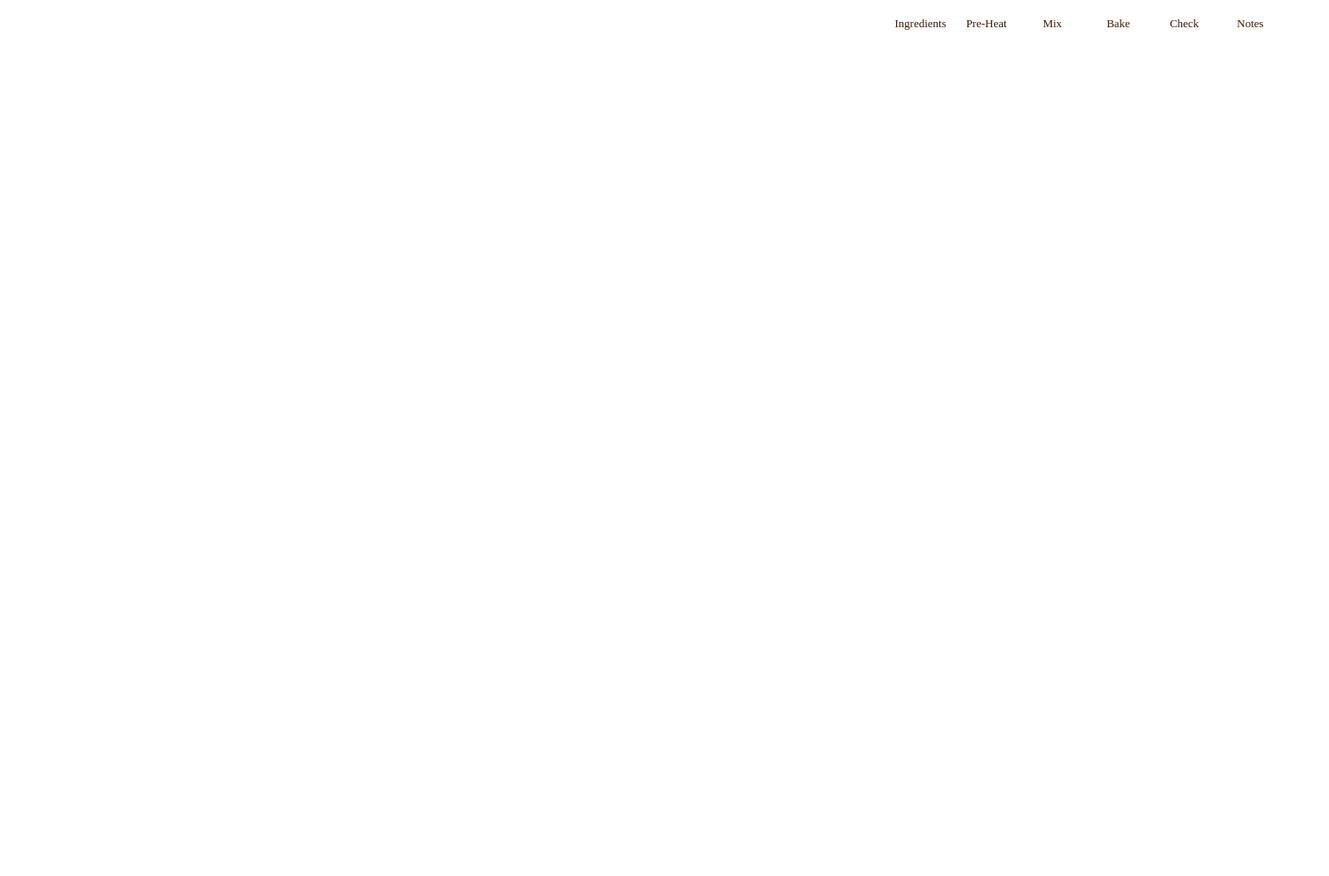
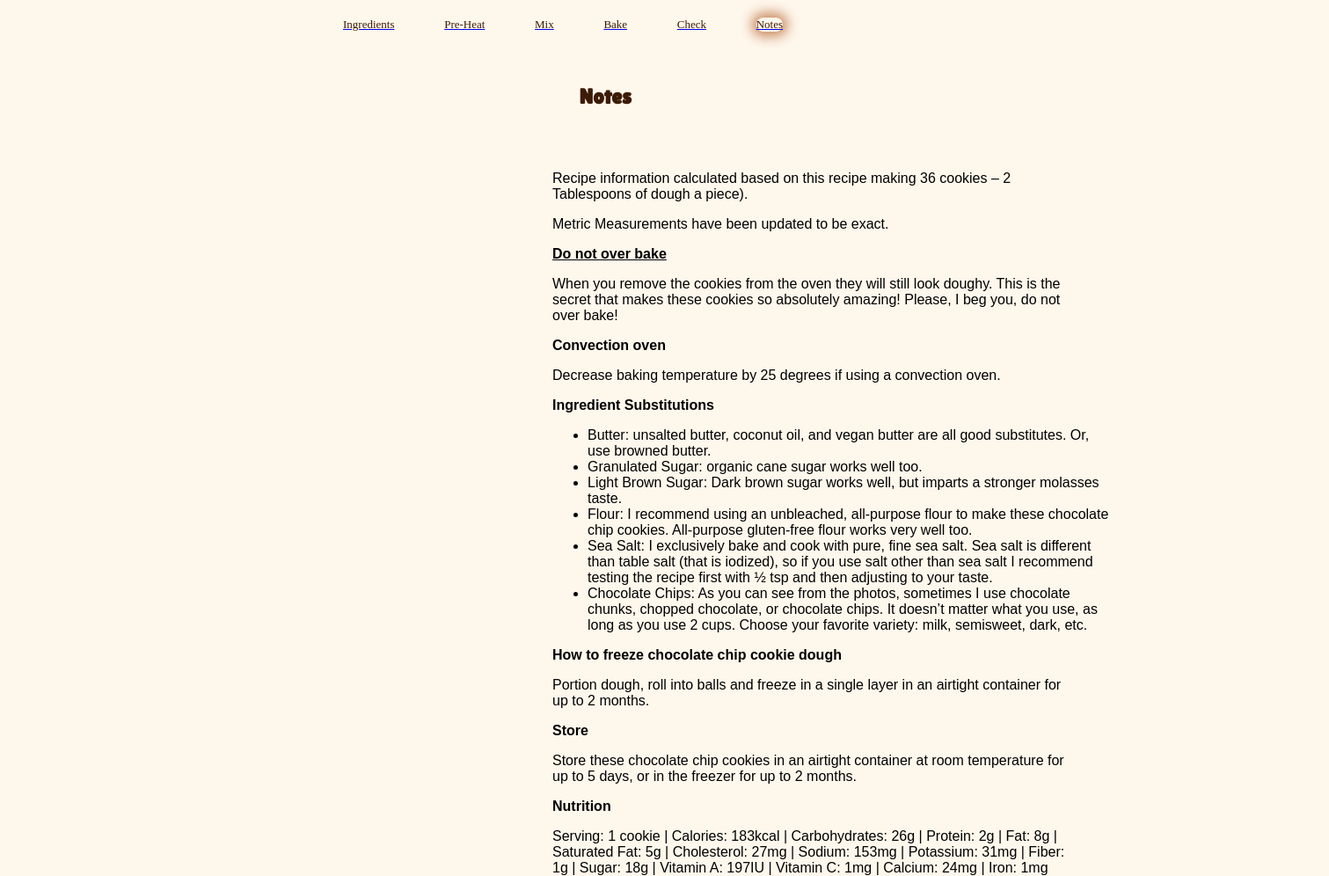
Before and after one commit to Anniestannie/Anniestannie.github.io, a plain HTML site: page project-1/seventh-page.html in a window 1280 px wide. Shown: the whole page at 88% size, 1511 px wide, since content can reach past the window. Before the commit the page ends 800 px from the top, so only its background shows below. Drawn offline with Linux system fonts and the light colour scheme.

Commit message:
sunday(just need font and color touchup)
Also help with the link and spacing

```diff
--- a/project-1/buttons.css
+++ b/project-1/buttons.css
@@ -52,10 +52,27 @@
   background-color: #97c1df;
 }
 
-.nobutton:hover {
+.notesbutton:hover {
   background-color: #3c1b05;
 }
 
-.nobutton a:hover {
+.notesbutton a:hover {
   color: white;
 }
+
+.notesbutton {
+  background-color: #9c9c9c6a;
+  position: relative;
+  width: 60px;
+  height: 60px;
+  border-radius: 30px;
+}
+
+.notesbutton a {
+  color: #3c1b05;
+  text-decoration: none;
+  font-family: Lilita One, serif;
+  font-size: 13px;
+  letter-spacing: 1px;
+  text-align: center;
+}
--- /dev/null
+++ b/project-1/check.css
@@ -0,0 +1,313 @@
+body{
+    background-color: #fef7ec;
+  }
+.navbar {
+    position: absolute;
+    left: 50%;
+    transform: translateX(-50%);
+    display: flex;
+    justify-content: space-between;
+    width: 500px;
+    height: 58px;
+    margin-top: 20px;
+    max-width: 100%;
+    color: #c8885e;
+  }
+
+  .navbar div, .notes {
+    font-size: 13px;
+    text-align: center;
+    text-decoration: none;
+  }
+
+  .step1 {
+      color: #3c1b05;
+  }
+
+  .step2 {
+    color: #3c1b05;
+  }
+
+  .step3 {
+    color: #3c1b05;
+  }
+
+  .step4 {
+    color: #3c1b05;
+  }
+
+  .step5{
+    color: #3c1b05;
+    text-decoration: none;
+    font-size: 13px;
+    text-align: center;
+    outline-color: #c8885e;
+    border: none;
+    border-radius: 30pt;
+    box-shadow: 0 0 10pt 4pt  #c8885e;
+  }
+
+  h1 {
+    position: absolute;
+    width: 250px;
+    height: 58px;
+    top: 80px;
+    left: 44%;
+    color: #3c1b05;
+    font-size: 24px;
+    letter-spacing: 0;
+    font-family: Lilita One, serif;
+    text-align: center;
+    justify-content: center;
+    padding-bottom: 10px;
+  }
+
+  h2{
+    position: absolute;
+    width: 550px;
+    height: 58px;
+    top: 33%;
+    left: 35%;
+    color: #3c1b05;
+    font-size: 24px;
+    letter-spacing: 0;
+    font-family: Lilita One, serif;
+    text-align: center;
+    justify-content: center;
+  }
+
+
+.color-scale {
+    display: flex;
+    flex-wrap: wrap;
+    justify-content: space-between;
+    width: 1000px;
+    max-width: 1000px;
+  }
+
+  .color-block {
+    position: relative;
+    left: 40%;
+    top: 350px;
+    width: 150px;
+    height: 150px;
+    border: 1px solid #000;
+    border-radius: 60%;
+    margin: 5px;
+    text-align: center;
+    line-height: 50px;
+  }
+
+  label{
+   font-family: Arial, Helvetica, sans-serif;
+    color: #3c1b05;
+    font-size: 13px;
+    line-height: 150px;
+  }
+
+  span{
+    color: #fef7ec;
+  }
+
+  .popup-info {
+    display: none;
+    font-family: Arial, Helvetica, sans-serif;
+    color: #3c1b05;
+    font-size: 13px;
+    position: absolute;
+    top: 100%;
+    left: 0;
+    width: 100%;
+  }
+
+  .color-block:hover .popup-info {
+    display: block;
+  }
+
+  input[type="checkbox"] {
+    display: none;
+  }
+
+  input[type="checkbox"]:checked + .color-block .popup-info {
+    display: block;
+  }
+
+
+  .yesbutton {
+    background-color: #c8885e;
+    position: absolute;
+    width: 60px;
+    height: 60px;
+    border-radius: 30px;
+  }
+
+  .yesbutton a {
+    color: #3c1b05;
+    text-decoration: none;
+    font-family: Lilita One, serif;
+    font-size: 13px;
+    letter-spacing: 1px;
+    text-align: center;
+  }
+
+
+  .buttons {
+    position: absolute;
+    width: 37px;
+    height: 25px;
+    top: 18px;
+    left: 12px;
+    font-weight: 400;
+    font-size: 13px;
+    text-align: center;
+    letter-spacing: 0;
+    line-height: 0;
+  }
+
+  .group2 {
+    position: relative;
+    height: 60px;
+    height: 62px;
+    top: 450px;
+    left: 44%;
+  }
+
+
+  .group {
+    position: relative;
+    height: 60px;
+    height: 62px;
+    top: 512px;
+    left: 55%;
+    z-index: 7;
+  }
+
+  .notesbutton a {
+    color: #3c1b05;
+    text-decoration: none;
+    font-family: Lilita One, serif;
+    font-size: 13px;
+    letter-spacing: 1px;
+    text-align: center;
+  }
+
+  .yesbutton:hover {
+    background-color: #97c1df;
+  }
+
+  .yesbutton a:hover {
+    color: white;
+  }
+
+
+
+
+    @media only screen and (max-width: 1000px) {
+      h1{
+        font: 20px;
+        width: auto;
+        position: absolute;
+        left: 38%;
+      }
+
+      h2{
+        position: absolute;
+        right: 30%;
+        width: 50%;
+     }
+
+     .color-scale {
+        display: flex;
+        flex-wrap: wrap;
+        justify-content: space-between;
+        width: 100%;
+        max-width: 1000px;
+        margin: 50px auto;
+      }
+
+
+    }
+
+    @media only screen and (max-width: 800px) {
+        h1{
+          font: 20px;
+          width: auto;
+        }
+
+        h2{
+          position: absolute;
+          left: 30%;
+          width: 50%;
+         }
+         .navbar {
+            flex-direction: row;
+            align-items: center;
+            justify-content: space-between;
+            width: auto;
+          }
+
+          .navbar div, .notes {
+            margin: 2% 0;
+            margin-right: 10px;
+          }
+      .color-scale {
+          display: grid;
+          grid-template-columns: repeat(2, 100px);
+          grid-gap: 50px 80px;
+          width: 100%;
+          max-width: 400px;
+          margin: 50px auto;
+          }
+       .color-block {
+              position: relative;
+              left: -10%;
+              top: 350px;
+
+       }
+          }
+
+    @media only screen and (max-width: 600px) {
+  h1{
+    font: 20px;
+    width: auto;
+  }
+
+  h2{
+    position: absolute;
+    left: 30%;
+    width: 50%;
+   }
+   .navbar {
+      flex-direction: row;
+      align-items: center;
+      justify-content: space-between;
+      width: auto;
+    }
+
+    .navbar div, .notes {
+      margin: 2% 0;
+      margin-right: 10px;
+    }
+.color-scale {
+    display: grid;
+    grid-template-columns: repeat(2, 100px);
+    grid-gap: 50px 80px;
+    width: 100%;
+    max-width: 400px;
+    margin: 50px auto;
+    }
+ .color-block {
+        position: relative;
+        left: -10%;
+        top: 350px;
+
+ }
+ .group2{
+    top: 350px;
+    left: 190px;
+ }
+ .group{
+    top: 412px;
+    left: 380px;
+ }
+    }
--- a/project-1/seventh-page.html
+++ b/project-1/seventh-page.html
@@ -4,8 +4,9 @@
     <meta charset="UTF-8">
     <meta name="viewport" content="width=device-width, initial-scale=1.0">
     <title>Notes</title>
-    <link rel="stylesheet" href="styleseven.css">
+    <link rel="stylesheet" href="../project-1/styleseven.css">
     <link rel="stylesheet" href="../project-1/nav.css">
+    <link rel="stylesheet" href="../project-1/buttons.css">
     <link rel="preconnect" href="https://fonts.googleapis.com">
     <link rel="preconnect" href="https://fonts.gstatic.com" crossorigin>
     <link href="https://fonts.googleapis.com/css2?family=Abril+Fatface&family=Courgette&family=Josefin+Sans:ital,wght@0,100..700;1,100..700&family=Lilita+One&display=swap" rel="stylesheet">
@@ -19,5 +20,27 @@
         <a href="../project-1/sixth-page.html"><div class="step5">Check</div></a>
         <a href="../project-1/seventh-page.html"><div class="notes">Notes</div></a>
     </div>
+    <h1>Notes</h1>
+    <p>Recipe information calculated based on this recipe making 36 cookies – 2 Tablespoons of dough a piece).</p>
+    <p>Metric Measurements have been updated to be exact.</p>
+    <p class="bold">Do not over bake</p>
+    <p>When you remove the cookies from the oven they will still look doughy. This is the secret that makes these cookies so absolutely amazing! Please, I beg you, do not over bake!</p>
+    <p class="title">Convection oven</p>
+    <p>Decrease baking temperature by 25 degrees if using a convection oven.</p>
+    <p><strong>Ingredient Substitutions</strong></p>
+    <ul>
+        <li>Butter: unsalted butter, coconut oil, and vegan butter are all good substitutes. Or, use browned butter.</li>
+        <li>Granulated Sugar: organic cane sugar works well too.</li>
+        <li>Light Brown Sugar: Dark brown sugar works well, but imparts a stronger molasses taste.</li>
+        <li>Flour: I recommend using an unbleached, all-purpose flour to make these chocolate chip cookies. All-purpose gluten-free flour works very well too.</li>
+        <li>Sea Salt: I exclusively bake and cook with pure, fine sea salt. Sea salt is different than table salt (that is iodized), so if you use salt other than sea salt I recommend testing the recipe first with ½ tsp and then adjusting to your taste.</li>
+        <li>Chocolate Chips: As you can see from the photos, sometimes I use chocolate chunks, chopped chocolate, or chocolate chips. It doesn’t matter what you use, as long as you use 2 cups. Choose your favorite variety: milk, semisweet, dark, etc.</li>
+    </ul>
+    <p class="title">How to freeze chocolate chip cookie dough</p>
+    <p>Portion dough, roll into balls and freeze in a single layer in an airtight container for up to 2 months.</p>
+    <p class="title">Store</p>
+    <p>Store these chocolate chip cookies in an airtight container at room temperature for up to 5 days, or in the freezer for up to 2 months.</p>
+    <p class="title">Nutrition</p>
+    <p>Serving: 1 cookie | Calories: 183kcal | Carbohydrates: 26g | Protein: 2g | Fat: 8g | Saturated Fat: 5g | Cholesterol: 27mg | Sodium: 153mg | Potassium: 31mg | Fiber: 1g | Sugar: 18g | Vitamin A: 197IU | Vitamin C: 1mg | Calcium: 24mg | Iron: 1mg</p>
 </body>
 </html>
--- a/project-1/styleseven.css
+++ b/project-1/styleseven.css
@@ -1,86 +1,96 @@
-.navbar{
+body{
+  background-color: #fef7ec;
+}
+.navbar {
   position: absolute;
-    width: 754px;
+  left: 50%;
+  transform: translateX(-50%);
+  display: flex;
+  justify-content: space-between;
+  width: 500px;
   height: 58px;
-    top: -1px;
-    left: 689px;
-    margin: 10px;
+  margin-top: 20px;
+  max-width: 100%;
+  color: #3c1b05;
 }
 
-  .step1{
-    left: 50%;
-    position: absolute;
-    width: 179px;
-    height: 58px;
-    top: 0%;
+.navbar div, .notes {
   color: #3c1b05;
   font-size: 13px;
   text-align: center;
-    letter-spacing: 0;
-    line-height: normal;
+  text-decoration: none;
 }
 
-  .step2{
-    left: 65%;
-    position: absolute;
-    width: 179px;
-    height: 58px;
-    top: 0;
+.notes {
   color: #3c1b05;
+  position: relative;
+  color: #3c1b05;
+  text-decoration: none;
   font-size: 13px;
   text-align: center;
-    letter-spacing: 0;
-    line-height: normal;
+  outline-color: #c8885e;
+  border: none;
+  border-radius: 30pt;
+  box-shadow: 0 0 10pt 4pt  #c8885e;
+  outline-color: #c8885e;
 }
 
-  .step3{
-    left: 80%;
+h1 {
   position: absolute;
-    width: 179px;
+  width: 250px;
   height: 58px;
-    top: 0;
+  top: 80px;
+  left: 44%;
   color: #3c1b05;
-    font-size: 13px;
+  font-size: 24px;
+  letter-spacing: 0;
+  font-family: Lilita One, serif;
   text-align: center;
-    letter-spacing: 0;
-    line-height: normal;
+  justify-content: center;
+  padding-bottom: 10px;
 }
 
-  .step4{
-    left: 95%;
-    position: absolute;
-    width: 179px;
-    height: 58px;
-    top: 0;
-    color: #3c1b05;
-    font-size: 13px;
-    text-align: center;
-    letter-spacing: 0;
-    line-height: normal;
+p, ul{
+  font-family: Arial, Helvetica, sans-serif;
+  position: relative;
+  top: 100px;
+  left: 620px;
+  width: 600px;
+  height: 100%;
 }
 
-  .step5{
-    left: 110%;
-    position: absolute;
-    width: 179px;
-    height: 58px;
-    top: 0;
-    color: #3c1b05;
-    font-size: 13px;
-    text-align: center;
-    letter-spacing: 0;
-    line-height: normal;
+.title {
+  font-weight: bolder;
 }
 
-  .notes{
-    left: 125%;
+.bold{
+  font-weight: bold;
+  text-decoration: underline;
+}
+
+
+@media only screen and (max-width: 1000px) {
+  h1 {
+    font: 20px;
+    width: auto;
+  }
+
+  p {
     position: absolute;
-    width: 179px;
-    height: 58px;
-    top: 0;
-    color: #3c1b05;
-    font-size: 13px;
-    text-align: center;
-    letter-spacing: 0;
-    line-height: normal;
+    right: 20%;
+    width: 50%;
   }
+}
+
+@media only screen and (max-width: 600px) {
+  h1 {
+    font: 20px;
+    width: auto;
+  }
+
+  p {
+    position: absolute;
+    right: 20%;
+    width: 50%;
+  }
+}
--- a/project-1/styletwo.css
+++ b/project-1/styletwo.css
@@ -1,6 +1,4 @@
-.container{
-  overflow: hidden;
-}
+
 .navbar {
   position: absolute;
   left: 50%;
@@ -9,7 +7,6 @@
   justify-content: space-between;
   width: 500px;
   height: 58px;
-  margin-top: 20px;
   max-width: 100%;
   color: #c8885e;
 }
```
Also changed, not shown: project-1/check.html (+13 -1 lines), project-1/second-page.html (+1 -0 lines), project-1/sixth-page.html (+2 -2 lines), project-1/stylefive.css (+13 -4 lines), project-1/stylesix.css (+24 -19 lines). Lines whose indentation alone changed are shown as unchanged.
